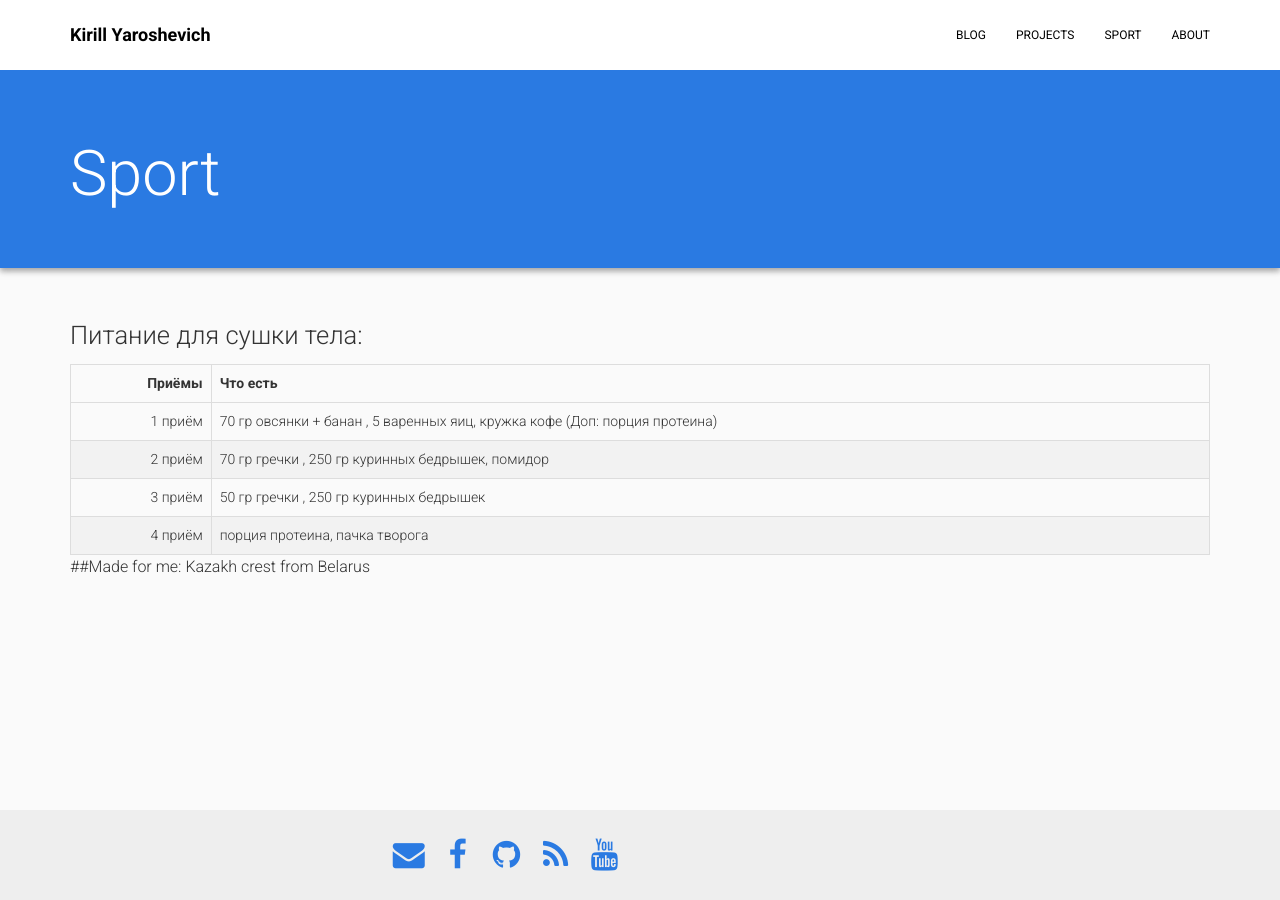
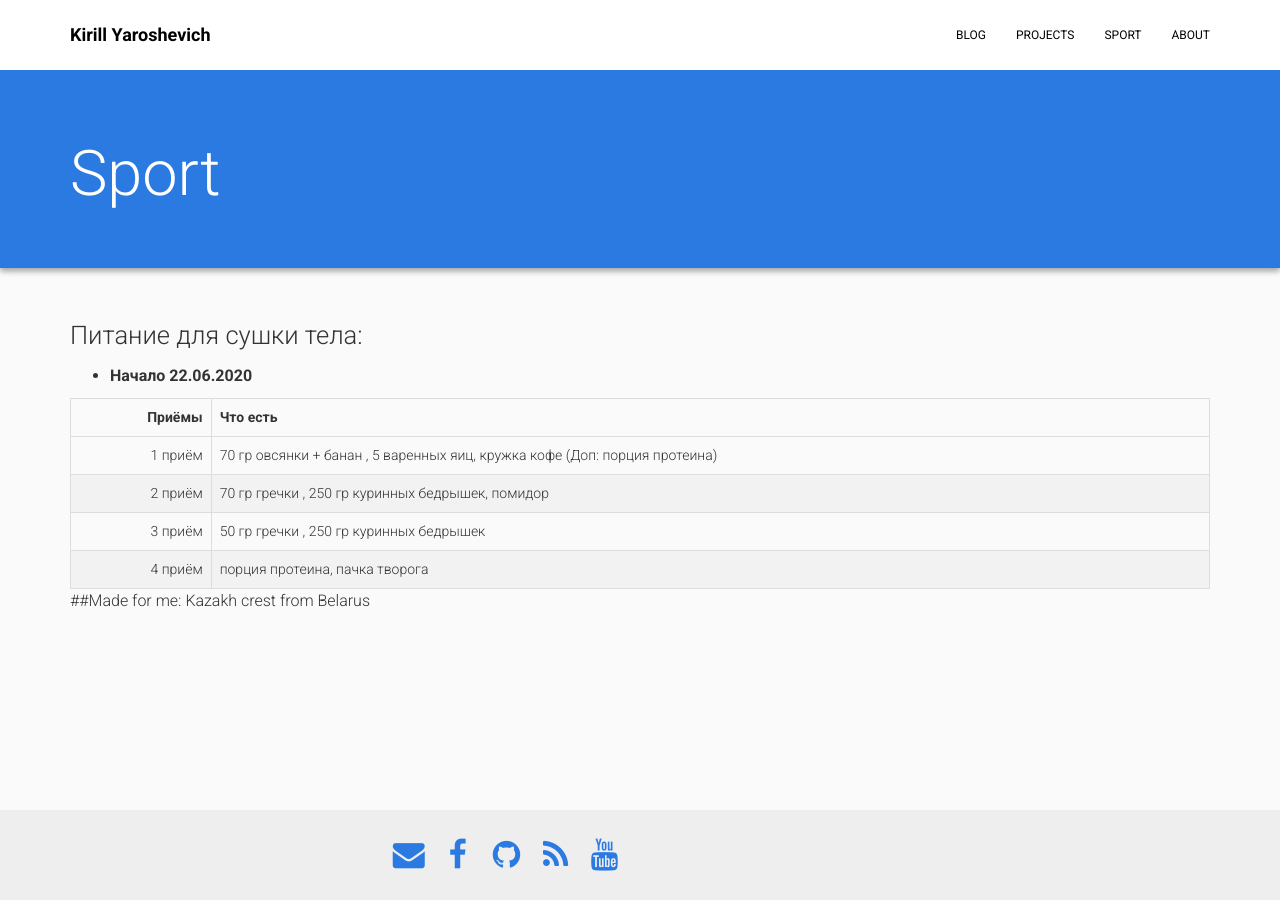
Before and after one commit to Hadenix/Hadenix.github.io, a Jekyll site: the page built from sport.md, in a window 1280 px wide. Built offline with Jekyll 4.4.1, drawn with Linux system fonts in a browser that asks for light colours; nearby versions of some CDN libraries.

Commit message:
Update sport.md

```diff
--- a/sport.md
+++ b/sport.md
@@ -5,6 +5,8 @@ permalink: /sport/
 ---
 
 ### Питание для сушки тела:
+
+* **Начало 22.06.2020**
 
 Приёмы | Что есть
 -------:|:-------------------------
```
